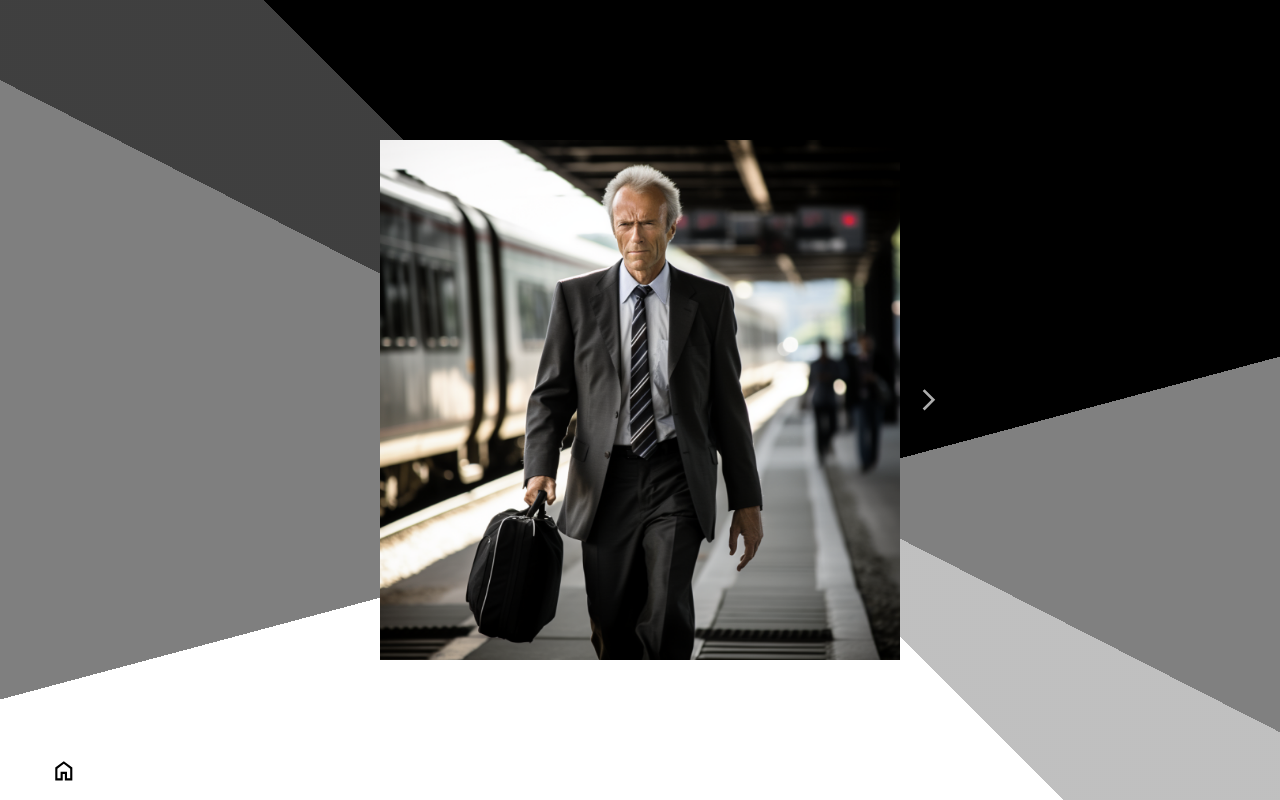
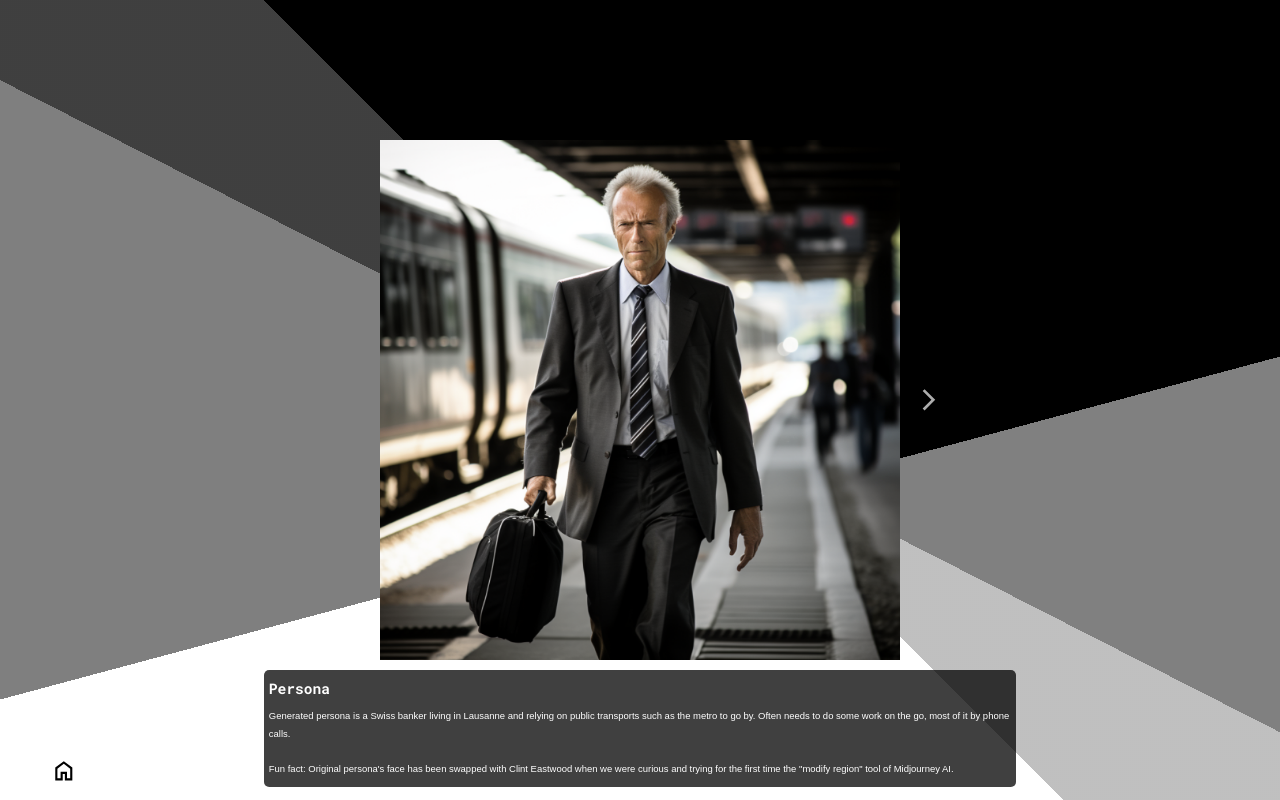
Before and after one commit to NervzZ/portfolio, a React (Create React App) app: page / in a window 1280 px wide. Both pictures are taken after a click on the element "Explore". Built offline with nearby package versions, Linux system fonts and the light colour scheme.

Commit message:
added text for all images based on miro portfolio

```diff
--- a/src/components/ImageNav/ImageNav.css
+++ b/src/components/ImageNav/ImageNav.css
@@ -16,4 +16,11 @@
 .Image {
     max-height: 65vh;
     max-width: 75vw;
+    transition: transform 0.5s;
+    z-index: 1;
 }
+
+.Image:hover {
+    transform: scale(1.04);
+    z-index: 10;
+}
--- a/src/components/ImageNav/ImageNav.js
+++ b/src/components/ImageNav/ImageNav.js
@@ -1,6 +1,7 @@
 import React, {useState} from 'react'
 import './ImageNav.css'
 import NavButton from "../Buttons/NavButton/NavButton";
+import TextBox from "../TextBox/TextBox";
 
 const ImageNavigator = ({images, viewSize}) => {
     const [currentImageIndex, setCurrentImageIndex] = useState(0)
@@ -18,11 +19,14 @@ const ImageNavigator = ({images, viewSize}) => {
     }
 
     return (
-        <div className="ImageNav">
-            <NavButton next={false} onClick={handlePrevious} hide={currentImageIndex === 0}/>
-            <img className="Image" src={images[currentImageIndex]} alt="Displayed"/>
-            <NavButton next={true} onClick={handleNext} hide={currentImageIndex === images.length - 1}/>
-        </div>
+        <>
+            <div className="ImageNav">
+                <NavButton next={false} onClick={handlePrevious} hide={currentImageIndex === 0}/>
+                <img className="Image" src={images[currentImageIndex]} alt="Displayed"/>
+                <NavButton next={true} onClick={handleNext} hide={currentImageIndex === images.length - 1}/>
+            </div>
+            <TextBox viewSize={viewSize} id={currentImageIndex}/>
+        </>
     )
 }
 
--- a/src/components/TextBox/TextBox.css
+++ b/src/components/TextBox/TextBox.css
@@ -0,0 +1,40 @@
+.TextBoxWrapper {
+    display: flex;
+    position: absolute;
+    align-items: center;
+    justify-content: center;
+    bottom: 0;
+    width:100%;
+}
+
+.TextBox {
+    background-color: rgba(0, 0, 0, 0.75);
+    transition: transform 0.5s, background-color 0.5s, border-width 0.5s, border-radius 0.5s;
+    color: white;
+    border-radius: 0.2em;
+    padding: 0 0.2em;
+    margin-bottom: 0.5em;
+    border: 0px solid white;
+    z-index: 2;
+    max-width: 58%;
+    line-height: 1.1rem;
+}
+
+.TextTitle {
+    font-family: "Roboto Mono Bold", sans-serif;
+    font-size: 0.57em;
+    transition: transform 0.5s;
+}
+
+.TextContent {
+    font-family: "Robo Mono", sans-serif;
+    font-size: 0.37em;
+    transition: transform 0.5s;
+}
+
+.TextBox:hover {
+    transform: scale(1.1);
+    background-color: black;
+    border-width: 0.08em;
+    border-radius: 0;
+}
--- a/src/components/TextBox/TextBox.js
+++ b/src/components/TextBox/TextBox.js
@@ -3,9 +3,139 @@ import React from "react";
 
 const TextBox = (props) => {
 
+    const textStyle = {
+        fontSize: (props.viewSize.width / 50)
+    }
+
+    const title = (id) => {
+        switch (id) {
+            case 0:
+                return ("Persona")
+            case 1:
+                return ("Problem")
+            case 2:
+                return ("Designed for the top class")
+            case 6:
+                return ("Immerge yourself in your own work")
+            case 13:
+                return ("Stray dog issue")
+            case 18:
+                return ("Poem")
+            default:
+                return
+        }
+    }
+
+    const text = (id) => {
+        switch (id) {
+            case 0:
+                return (<>
+                        Generated persona is a Swiss banker living in Lausanne and relying on public
+                        transports such as the metro to go by. Often needs to do some work on the go,
+                        most of it by phone calls. <br/> <br/>
+                        Fun fact: Original persona's face has been swapped with Clint Eastwood when we were curious
+                        and trying for the first time the "modify region" tool of Midjourney AI.
+                    </>)
+            case 1:
+                return ("Noise, packed metro, can't comfortably tend to work and calls on the go")
+            case 2:
+                return ("Booth built inside a metro wagon. Noise cancelling glass. " +
+                    "Compact yet practical space for comfort and working on the go.")
+            case 3:
+                return (<>
+                    This image comes from a workshop about the re-use of trash and we dived into how we could bring
+                    life back to old clothes. It was the image that best represented our vision of the patchwork jacket
+                    end product we would get by recycling textiles, fibers and paddings from old clothes. <br/><br/>
+                    The powerful and confident posture felt perfect and puts the end product forward well.
+                    </>)
+            case 4:
+                return (<>
+                    We envisioned how the customer experience would be and we imagined that local shop were one could
+                    bring his own unused clothes and even pick some of the textiles he would like his patchwork jacket
+                    to be made from. <br/><br/>
+                    The shop owner wearing one of the jackets and interacting with the clients represented well
+                    our vision of the shop.
+                </>)
+            case 5:
+                return (<>
+                    We imagined the possibility for advanced virtual reality to help build project where using your
+                    hands and the space around you lets you view, shape and model everything around you.<br/><br/>
+                    Create shapes, pick them up, resize your models, make it feel like you're viewing the real thing
+                    or scale it down to work with all the ease you need.
+                    </>)
+            case 6:
+                return ("Feel your modeling project by being inside your work. Review from any angle and appreciated " +
+                    "the power of this technology help you with your projects.")
+            case 7:
+                return ("This image aimed to represent the happiness of an architect using this technology and a site " +
+                    "manager / worker being happy about their newly build urban area as the whole experience " +
+                    "from virtual project to reality was made smoother and without mistake thanks from the " +
+                    "help of this technology.")
+            case 8:
+                return ("These exoskeletons are supposed to help people who partially or totally lost motricity " +
+                    "and make them able to move again with ease. We had a vast specter of design be it very visible" +
+                    " and clunky to something more discreet.")
+            case 9:
+                return ("These exoskeletons are supposed to help people who partially or totally lost motricity " +
+                    "and make them able to move again with ease. We had a vast specter of design be it very visible" +
+                    " and clunky to something more discreet.")
+            case 10:
+                return ("We also explored the style potential of such exoskeletons. After all, much like a car, " +
+                    "being aesthetically interesting doesn't prevent it to achieve its purpose, even to some extremes.")
+            case 11:
+                return (<>
+                    Powerful, modern looking. Why not even augment the capability of the bearer of such device?
+                    One could see his strength increased in this robust looking device. The yellow is a nice touch to
+                    symbolize the power and heavy duty looking exoskeleton and is reminiscent of Boston Dynamic's work.
+                    <br/><br/>
+                    The back pose is perfect to display our design and intent. Every limb finds some support and we
+                    can see the power source as a form of backpack built into it.
+                    </>)
+            case 12:
+                return ("A view from Rhodes town generated from Midjourney. We wanted to showcase the castle " +
+                    "structures, shore and typical architecture of the town of Rhodes.")
+            case 13:
+                return ("Our dog here is one of many living in Rhodes town and wandering around and our aim is " +
+                    "to adapt the existing space and structure to make it better for them while reducing the " +
+                    "potential discomfort of them being around for the locals and tourists.")
+            case 14:
+                return ("Beach showers could be used so that dogs can also get some fresh water in the heavy heat. " +
+                    "We liked a lot how bizarre and fun this picture looks with dogs just enjoying a shower in there. " +
+                    "It's not the most coherent solution but definitely interesting looking.")
+            case 15:
+                return ("This dog park was generated taking into account the key architecture features of Rhodes with " +
+                    "the castle looking structures and walls that are somewhat eroded / in slight ruins. This helps " +
+                    "make the park feel like a part of the town.")
+            case 16:
+                return ("Starting from a base image and an inspiration created out of collage we achieve surprisingly " +
+                    "creative results especially when iterating over newly generating images with the same process. " +
+                    "Trying to strive away from the gloominess of the base image to something more dream-like.")
+            case 17:
+                return ("This was the initial base image used as a starting point for blending with Midjourney AI")
+            case 18:
+                return (<>
+                    In the dead world the tower slumbers.<br/>
+                    It is stuck in a dream, it feels like a curse.<br/><br/>
+                    This dream cultivated for so long,<br/>
+                    getting so strong about it's unsung song,<br/>
+                    breaks open into the dead landscape,<br/>
+                    leaving life and colors as the dream escape.
+                    </>)
+            default:
+                return
+        }
+    }
+
     return (
-        <div className="TextBox">
-
+        <div className="TextBoxWrapper">
+            <div className="TextBox" style={textStyle}>
+                <h1 className="TextTitle">
+                    {title(props.id)}
+                </h1>
+                <p className="TextContent">
+                    {text(props.id)}
+                </p>
+            </div>
         </div>
     )
 }
```
Also changed, not shown: src/components/ProjectSelect/ProjectSelect.css (added), src/components/ProjectSelect/ProjectSelect.js (added).
